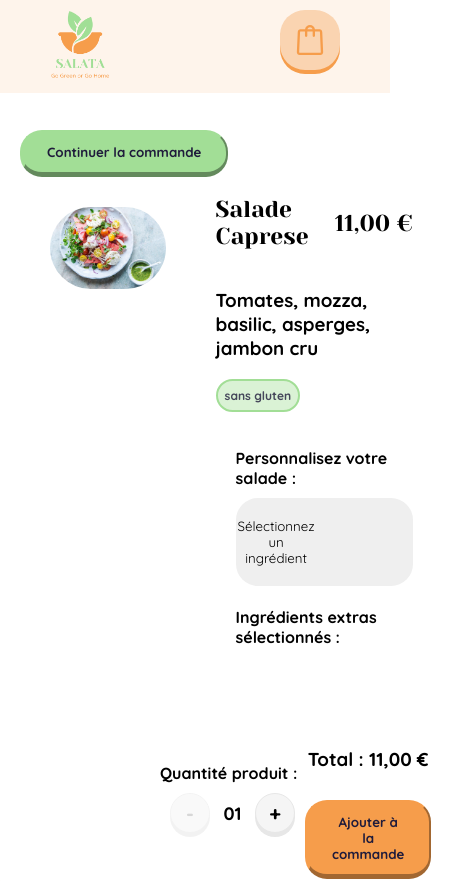
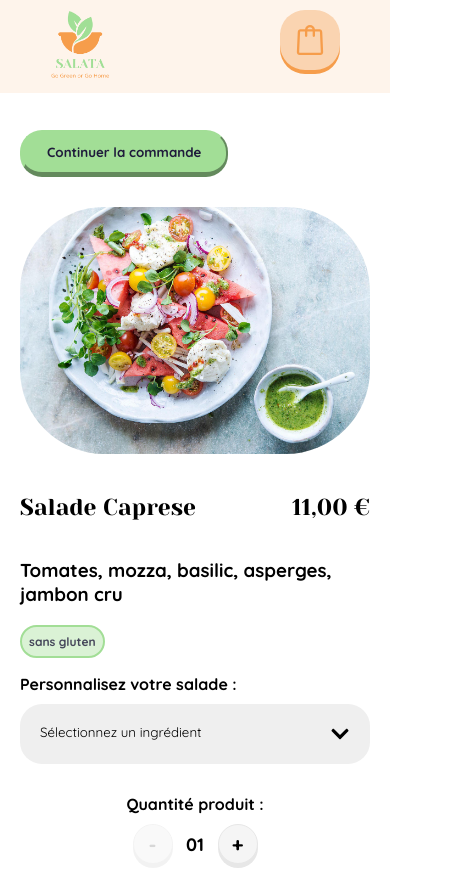
Before and after one commit to ALJURDY/SALATA, a React (Create React App) app: page /products/1 in a window 390 px wide. Shown: the top 881 px of the page, 453 px wide, since content can reach past the window. Built offline with nearby package versions, Linux system fonts and the light colour scheme.

Commit message:
[FIX] Responsive styles of product details page

```diff
--- a/src/pages/ProductDetailsPage/ProductDetailsPage.module.css
+++ b/src/pages/ProductDetailsPage/ProductDetailsPage.module.css
@@ -1,17 +1,13 @@
-.productDetails {
+.productContent {
     display: flex;
+    align-items: flex-start;
     gap: 80px;
 }
 
-.productContent {
-    display: flex;
-    align-items: flex-start;
-}
-
 .productImage {
-    width: 33%;
+    width: 40%;
     border-radius: 10vh;
-    padding: 30px;
+    margin-top: 30px;
 }
 
 .detailsContainer {
@@ -28,17 +24,16 @@
 .ingredientBar {
     display: inline-grid;
     width: 100%;
-    padding: 20px;
 }
 
 .Ingredients {
-    width: 90%;
+    width: 100%;
     border: none;
     border-radius: 22px;
     text-decoration: none;
     padding: 20px;
     display: flex;
-    justify-content: center;
+    justify-content: space-between;
     font-family: 'Quicksand', sans-serif;
 }
 
@@ -65,7 +60,6 @@
 }
 
 .quantityPicker {
-    margin-left: 40%;
     margin-top: 20px;
 }
 
@@ -101,7 +95,7 @@
     transform: translateY(2px);
 }
 
-strong {
+.ingredientBar strong {
     margin-bottom: 10px;
 }
 
@@ -126,3 +120,31 @@ strong {
     font-size: clamp(10px, 4vw, 12px);
     font-weight: 700;
 }
+
+/* Media queries for responsiveness */
+
+@media (max-width: 768px) {
+
+    .productContent {
+        flex-direction: column; /* Stack items vertically */
+        gap: 20px;
+    }
+
+    .productImage {
+        width: 100%;
+    }
+
+    .detailsContainer {
+        padding: 0;
+        width: 100%;
+    }
+
+    .actionsContainer {
+        display: block;
+    }
+    .quantityPicker {
+        text-align: center;
+        padding: 10px;
+    }
+
+}
--- a/src/pages/ProductDetailsPage/ProductDetailsPage.tsx
+++ b/src/pages/ProductDetailsPage/ProductDetailsPage.tsx
@@ -83,11 +83,10 @@ const ProductDetailsPage = () => {
   };
 
   return (
-    <main>
+    <main className={Style.productDetailsMain}>
       <NavButton buttonText="Continuer la commande" navigate={navigateToHome} />
 
-      <section className={Style.productDetails}>
-        <div className={Style.productContent}>
+      <section className={Style.productContent}>
         <img className={Style.productImage} src={product.img.src} alt={product.img.alt} />
         <div className={Style.detailsContainer}>
           <div className={Style.productHeader}>
@@ -126,8 +125,6 @@ const ProductDetailsPage = () => {
                   <svg className={Style.arrowDown} viewBox="0 0 448 512" xmlns="http://www.w3.org/2000/svg"><path d="M207.029 381.476L12.686 187.132c-9.373-9.373-9.373-24.569 0-33.941l22.667-22.667c9.357-9.357 24.522-9.375 33.901-.04L224 284.505l154.745-154.021c9.379-9.335 24.544-9.317 33.901.04l22.667 22.667c9.373 9.373 9.373 24.569 0 33.941L240.971 381.476c-9.373 9.372-24.569 9.372-33.942 0z" />
                   </svg>
                 )}
-
-                  <span className={isIngredientListOpen ? Style.arrowUp : Style.arrowDown}></span>
               </button>
               {isIngredientListOpen && (
                 <ul>
@@ -147,7 +144,9 @@ const ProductDetailsPage = () => {
               )}
 
               {/* Chosen Elements */}
-                <section className={Style.chosenElements}>
+
+              {selectedIngredients.length > 0 &&(
+              <div className={Style.chosenElements}>
                 <h4>Ingrédients extras sélectionnés :</h4>
                 <ul>
                   {selectedIngredients.map((ingredient) => (
@@ -159,18 +158,15 @@ const ProductDetailsPage = () => {
                     </li>
                   ))}
                 </ul>
-                </section>
               </div>
               )}
             </div>
-        </div>
-      </section>
-
+          )}
           <div className={Style.actionsContainer}>
 
             {/* Quantity Picker */}
             <div className={Style.quantityPicker}>
-          <strong className={Style.ProductTitle}>Quantité produit :</strong>
+              <strong>Quantité produit :</strong>
               <QuantityPicker value={quantity} onChange={handleQuantityChange} />
 
             </div>
@@ -181,6 +177,10 @@ const ProductDetailsPage = () => {
               <NavButton buttonText="Ajouter à la commande" navigate={addToBasket} buttonType='secondary' />
             </div>
           </div>
+        </div>
+      </section>
+
+
     </main>
   );
 };
```
Also changed, not shown: src/pages/SummaryPage/SummaryPage.module.css (line endings or trailing spaces). Lines whose indentation alone changed are shown as unchanged.
